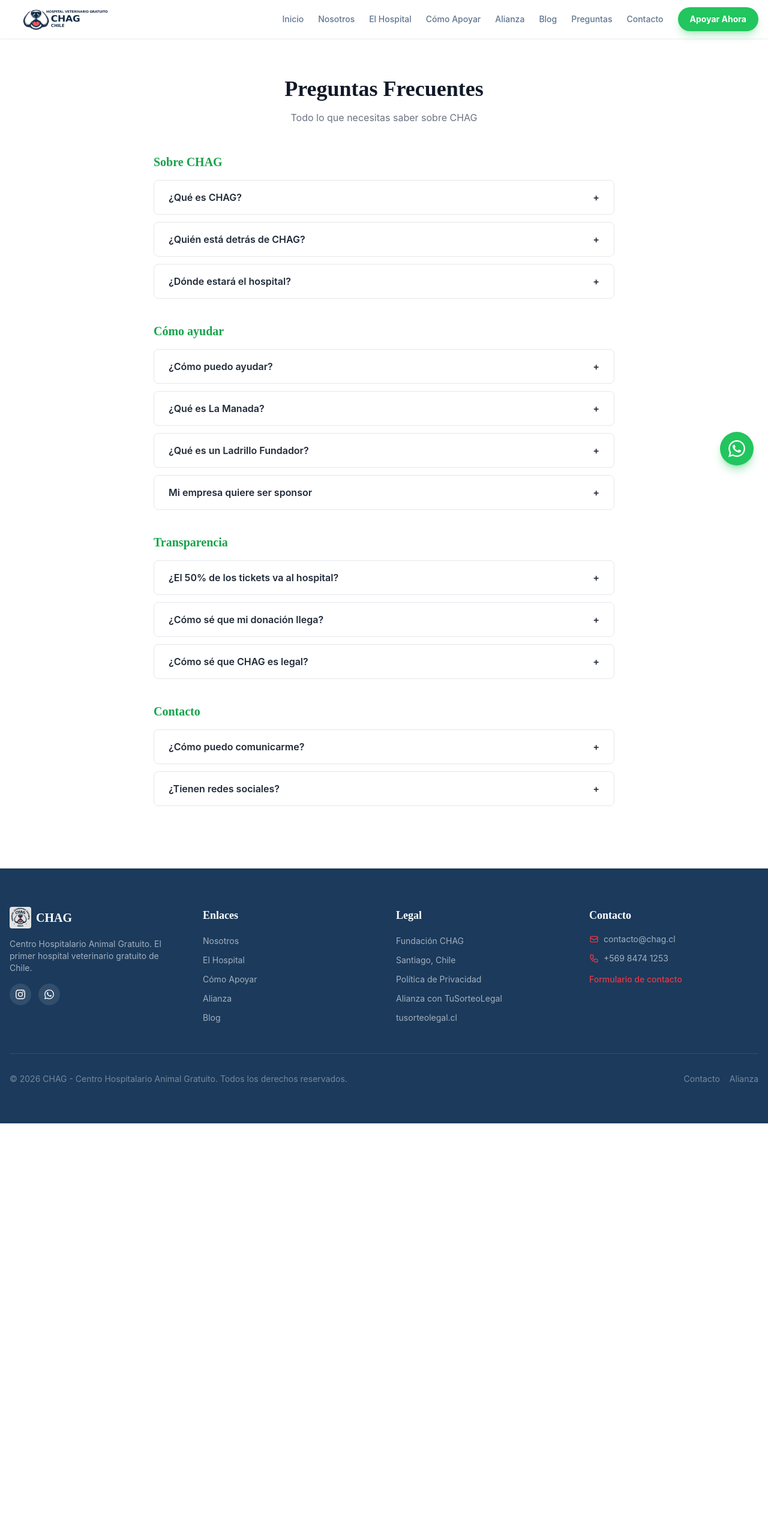
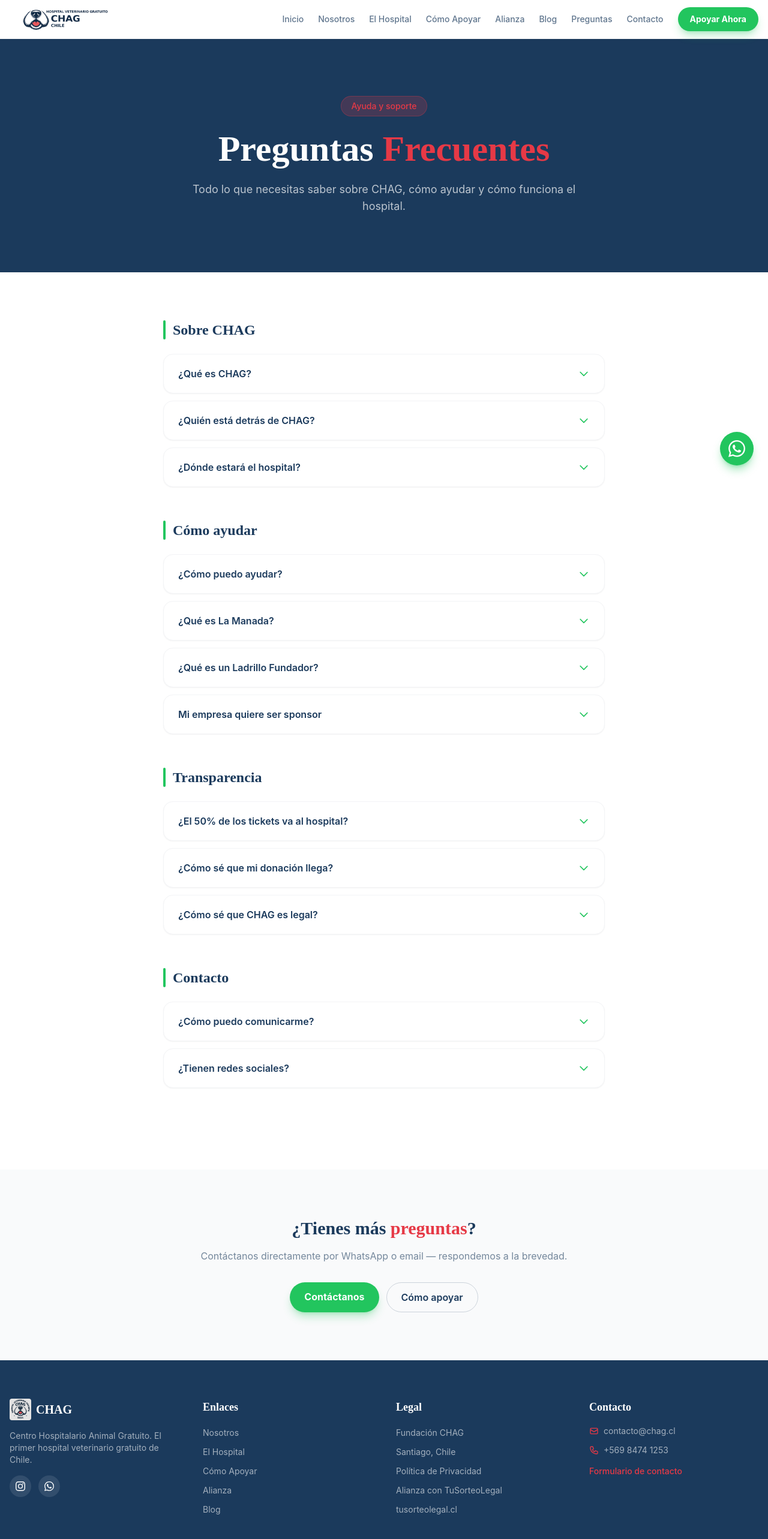
Before and after one commit to alvaro2025/chag-web, a Next.js app: page /preguntas in a window 1280 px wide. Shown: the top 2566 px of the page at 60% size. Before the commit the page ends 1873 px from the top, so only its background shows below. Built offline with nearby package versions, Linux system fonts and the light colour scheme.

Commit message:
style: FAQ sections match site design

```diff
--- a/src/app/preguntas/page.tsx
+++ b/src/app/preguntas/page.tsx
@@ -1,5 +1,7 @@
 'use client'
 import { useState } from 'react'
+import { motion, AnimatePresence } from 'framer-motion'
+import Link from 'next/link'
 
 const categorias = [
   {
@@ -38,36 +40,133 @@ const categorias = [
 
 export default function PreguntasPage() {
   const [open, setOpen] = useState<string | null>(null)
+
   return (
-    <main className="bg-white min-h-screen py-16 px-4">
-      <div className="max-w-3xl mx-auto">
-        <h1 className="text-4xl font-bold text-center text-gray-900 mb-4">Preguntas Frecuentes</h1>
-        <p className="text-center text-gray-500 mb-12">Todo lo que necesitas saber sobre CHAG</p>
-        {categorias.map((cat) => (
-          <div key={cat.titulo} className="mb-10">
-            <h2 className="text-xl font-bold text-green-600 mb-4">{cat.titulo}</h2>
+    <main className="min-h-screen">
+      {/* Hero — matches /nosotros style */}
+      <section className="py-24 bg-navy text-white">
+        <div className="max-w-4xl mx-auto px-4 text-center">
+          <motion.div
+            initial={{ opacity: 0, y: 20 }}
+            animate={{ opacity: 1, y: 0 }}
+            transition={{ duration: 0.7 }}
+          >
+            <div className="inline-block px-4 py-1.5 bg-heart/20 border border-heart/30 rounded-full text-heart text-sm font-body font-medium mb-6">
+              Ayuda y soporte
+            </div>
+            <h1 className="text-4xl md:text-6xl font-display font-bold mb-6">
+              Preguntas <span className="text-heart">Frecuentes</span>
+            </h1>
+            <p className="text-white/70 text-lg font-body max-w-2xl mx-auto">
+              Todo lo que necesitas saber sobre CHAG, cómo ayudar y cómo funciona el hospital.
+            </p>
+          </motion.div>
+        </div>
+      </section>
+
+      {/* FAQ Content */}
+      <section className="py-20 bg-white">
+        <div className="max-w-3xl mx-auto px-4">
+          {categorias.map((cat, catIdx) => (
+            <motion.div
+              key={cat.titulo}
+              initial={{ opacity: 0, y: 30 }}
+              whileInView={{ opacity: 1, y: 0 }}
+              transition={{ delay: catIdx * 0.1, duration: 0.6 }}
+              viewport={{ once: true }}
+              className="mb-14"
+            >
+              {/* Category heading with left accent bar */}
+              <div className="flex items-center gap-3 mb-6">
+                <div className="w-1 h-8 bg-cta rounded-full flex-shrink-0" />
+                <h2 className="text-2xl font-display font-bold text-navy">{cat.titulo}</h2>
+              </div>
+
               <div className="space-y-3">
                 {cat.preguntas.map((faq, i) => {
                   const key = cat.titulo + i
                   return (
-                  <div key={key} className="border border-gray-200 rounded-lg overflow-hidden">
+                    <motion.div
+                      key={key}
+                      initial={{ opacity: 0, x: -10 }}
+                      whileInView={{ opacity: 1, x: 0 }}
+                      transition={{ delay: i * 0.06, duration: 0.4 }}
+                      viewport={{ once: true }}
+                      className="bg-white rounded-2xl border border-gray-100 shadow-sm overflow-hidden"
+                    >
                       <button
-                      className="w-full text-left px-6 py-4 font-semibold text-gray-800 flex justify-between items-center hover:bg-gray-50"
+                        className="w-full text-left px-6 py-5 flex justify-between items-center hover:bg-cta/5 transition-colors"
                         onClick={() => setOpen(open === key ? null : key)}
                       >
-                      {faq.q}
-                      <span>{open === key ? '−' : '+'}</span>
+                        <span className="pr-4 font-body font-semibold text-navy text-base">{faq.q}</span>
+                        <motion.svg
+                          animate={{ rotate: open === key ? 180 : 0 }}
+                          transition={{ duration: 0.3 }}
+                          className="w-5 h-5 flex-shrink-0 text-cta"
+                          fill="none"
+                          stroke="currentColor"
+                          viewBox="0 0 24 24"
+                        >
+                          <path strokeLinecap="round" strokeLinejoin="round" strokeWidth={2} d="M19 9l-7 7-7-7" />
+                        </motion.svg>
                       </button>
+
+                      <AnimatePresence initial={false}>
                         {open === key && (
-                      <div className="px-6 py-4 text-gray-600 bg-white">{faq.a}</div>
+                          <motion.div
+                            key="content"
+                            initial={{ height: 0, opacity: 0 }}
+                            animate={{ height: 'auto', opacity: 1 }}
+                            exit={{ height: 0, opacity: 0 }}
+                            transition={{ duration: 0.3, ease: 'easeInOut' }}
+                            className="overflow-hidden"
+                          >
+                            <div className="px-6 pb-5 pt-4 text-navy/70 font-body text-sm leading-relaxed border-t border-gray-100">
+                              {faq.a}
+                            </div>
+                          </motion.div>
                         )}
-                  </div>
+                      </AnimatePresence>
+                    </motion.div>
                   )
                 })}
               </div>
-          </div>
+            </motion.div>
           ))}
         </div>
+      </section>
+
+      {/* CTA */}
+      <section className="py-20 bg-gray-50">
+        <motion.div
+          initial={{ opacity: 0, y: 20 }}
+          whileInView={{ opacity: 1, y: 0 }}
+          transition={{ duration: 0.6 }}
+          viewport={{ once: true }}
+          className="max-w-2xl mx-auto px-4 text-center"
+        >
+          <h2 className="text-3xl font-display font-bold text-navy mb-4">
+            ¿Tienes más <span className="text-heart">preguntas</span>?
+          </h2>
+          <p className="text-navy/60 font-body mb-8">
+            Contáctanos directamente por WhatsApp o email — respondemos a la brevedad.
+          </p>
+          <div className="flex flex-col sm:flex-row gap-3 justify-center">
+            <Link
+              href="/contacto"
+              className="px-6 py-3 bg-cta hover:bg-cta/90 text-white font-body font-bold rounded-full transition-all shadow-lg shadow-cta/30 hover:scale-105"
+            >
+              Contáctanos
+            </Link>
+            <Link
+              href="/como-apoyar"
+              className="px-6 py-3 border border-navy/20 text-navy hover:bg-navy/5 font-body font-semibold rounded-full transition-all"
+            >
+              Cómo apoyar
+            </Link>
+          </div>
+        </motion.div>
+      </section>
     </main>
   )
 }
--- a/src/components/FAQSection.tsx
+++ b/src/components/FAQSection.tsx
@@ -1,5 +1,7 @@
 'use client'
 import { useState } from 'react'
+import { motion, AnimatePresence } from 'framer-motion'
+import Link from 'next/link'
 
 const faqs = [
   {
@@ -26,29 +28,92 @@ const faqs = [
 
 export default function FAQSection() {
   const [open, setOpen] = useState<number | null>(null)
+
   return (
-    <section className="bg-gray-50 py-16 px-4">
-      <div className="max-w-3xl mx-auto">
-        <h2 className="text-3xl font-bold text-center text-gray-900 mb-10">Preguntas Frecuentes</h2>
+    <section className="py-24 bg-gray-50">
+      <div className="max-w-3xl mx-auto px-4">
+        {/* Heading */}
+        <motion.div
+          initial={{ opacity: 0, y: 20 }}
+          whileInView={{ opacity: 1, y: 0 }}
+          transition={{ duration: 0.6 }}
+          viewport={{ once: true }}
+          className="text-center mb-14"
+        >
+          <h2 className="text-3xl md:text-5xl font-display font-bold text-navy mb-4">
+            Preguntas <span className="text-heart">Frecuentes</span>
+          </h2>
+          <p className="text-navy/60 font-body text-lg max-w-xl mx-auto">
+            Todo lo que necesitas saber sobre CHAG y cómo puedes ayudar.
+          </p>
+        </motion.div>
+
+        {/* Accordion */}
         <div className="space-y-3">
           {faqs.map((faq, i) => (
-            <div key={i} className="border border-gray-200 rounded-lg overflow-hidden">
+            <motion.div
+              key={i}
+              initial={{ opacity: 0, y: 20 }}
+              whileInView={{ opacity: 1, y: 0 }}
+              transition={{ delay: i * 0.08, duration: 0.5 }}
+              viewport={{ once: true }}
+              className="bg-white rounded-2xl border border-gray-100 shadow-sm overflow-hidden"
+            >
               <button
-                className="w-full text-left px-6 py-4 font-semibold text-gray-800 flex justify-between items-center hover:bg-gray-100"
+                className="w-full text-left px-6 py-5 font-display font-semibold text-navy flex justify-between items-center hover:bg-cta/5 transition-colors group"
                 onClick={() => setOpen(open === i ? null : i)}
               >
-                {faq.q}
-                <span>{open === i ? '−' : '+'}</span>
+                <span className="pr-4 font-body font-semibold text-base">{faq.q}</span>
+                <motion.svg
+                  animate={{ rotate: open === i ? 180 : 0 }}
+                  transition={{ duration: 0.3 }}
+                  className="w-5 h-5 flex-shrink-0 text-cta"
+                  fill="none"
+                  stroke="currentColor"
+                  viewBox="0 0 24 24"
+                >
+                  <path strokeLinecap="round" strokeLinejoin="round" strokeWidth={2} d="M19 9l-7 7-7-7" />
+                </motion.svg>
               </button>
-              {open === i && (
-                <div className="px-6 py-4 text-gray-600 bg-white">{faq.a}</div>
-              )}
-            </div>
+
+              <AnimatePresence initial={false}>
+                {open === i && (
+                  <motion.div
+                    key="content"
+                    initial={{ height: 0, opacity: 0 }}
+                    animate={{ height: 'auto', opacity: 1 }}
+                    exit={{ height: 0, opacity: 0 }}
+                    transition={{ duration: 0.3, ease: 'easeInOut' }}
+                    className="overflow-hidden"
+                  >
+                    <div className="px-6 pb-5 text-navy/70 font-body text-sm leading-relaxed border-t border-gray-100 pt-4">
+                      {faq.a}
+                    </div>
+                  </motion.div>
+                )}
+              </AnimatePresence>
+            </motion.div>
           ))}
         </div>
-        <div className="text-center mt-8">
-          <a href="/preguntas" className="text-green-600 font-semibold hover:underline">Ver todas las preguntas →</a>
-        </div>
+
+        {/* Link */}
+        <motion.div
+          initial={{ opacity: 0 }}
+          whileInView={{ opacity: 1 }}
+          transition={{ delay: 0.4 }}
+          viewport={{ once: true }}
+          className="text-center mt-10"
+        >
+          <Link
+            href="/preguntas"
+            className="inline-flex items-center gap-2 text-cta font-body font-semibold hover:gap-3 transition-all"
+          >
+            Ver todas las preguntas
+            <svg className="w-4 h-4" fill="none" stroke="currentColor" viewBox="0 0 24 24">
+              <path strokeLinecap="round" strokeLinejoin="round" strokeWidth={2} d="M17 8l4 4m0 0l-4 4m4-4H3" />
+            </svg>
+          </Link>
+        </motion.div>
       </div>
     </section>
   )
```
Lines whose indentation alone changed are shown as unchanged.
